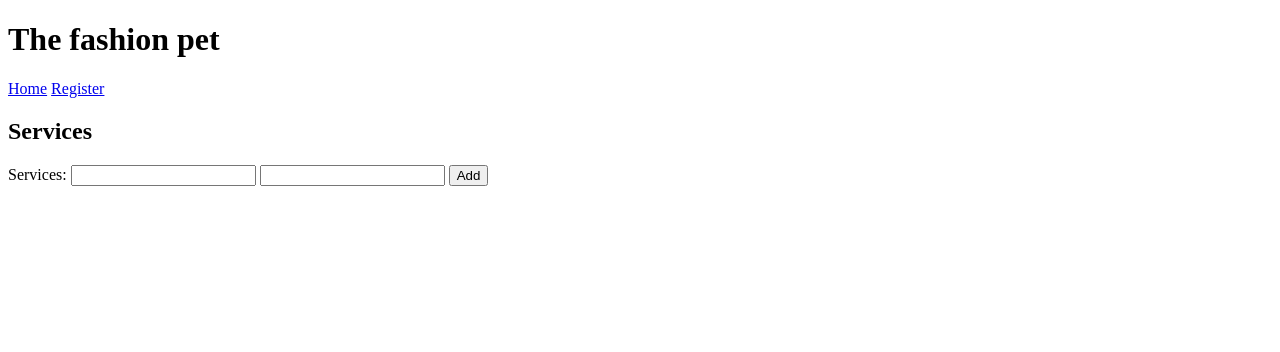
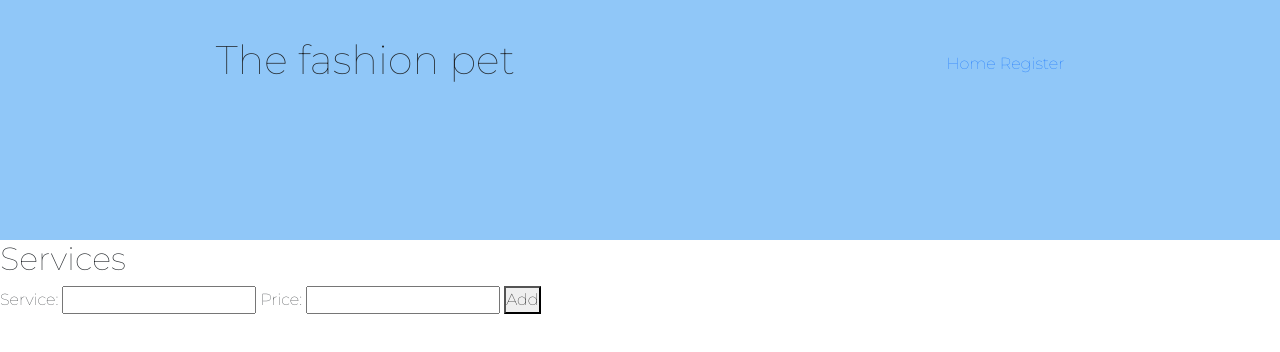
Before and after one commit to 1711ajreyna/petSalon3, a plain HTML site: page services.html in a window 1280 px wide. Drawn offline with nearby package versions, Linux system fonts and the light colour scheme.

Commit message:
final project

```diff
--- a/services.html
+++ b/services.html
@@ -3,6 +3,11 @@
 <head>
     <meta charset="UTF-8">
     <meta name="viewport" content="width=device-width, initial-scale=1.0">
+    <link rel="preconnect" href="https://fonts.googleapis.com">
+    <link rel="preconnect" href="https://fonts.gstatic.com" crossorigin>
+    <link href="https://fonts.googleapis.com/css2?family=Montserrat:wght@100&display=swap" rel="stylesheet">
+    <link rel="stylesheet" href="https://cdn.jsdelivr.net/npm/bootstrap@5.3.2/dist/css/bootstrap.min.css">
+    <link rel="stylesheet" href="./style.css/mystyle.css">
     <title>Document</title>
 </head>
 <body>
@@ -21,8 +26,9 @@
         <h2>Services</h2>
 
         <div class="service-form">
-            <label>Services:</label>
+            <label>Service:</label>
             <input type="text" id="txtService">
+            <label>Price:</label>
             <input type="number" id="txtPrice">
             <button id="btnService">Add</button>
         </div>
```
Also changed, not shown: register.html (+4 -4 lines).
